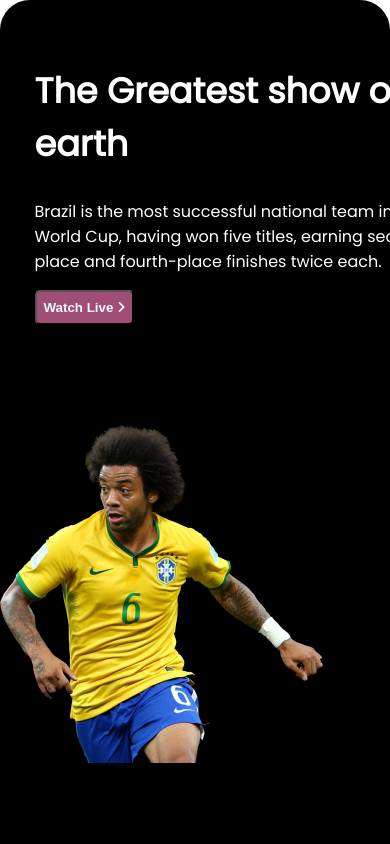
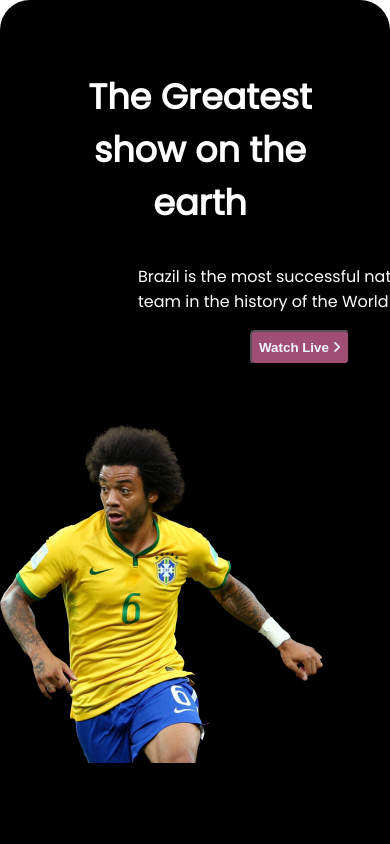
Before and after one commit to Mosharaf12/world-cup-2022, a plain HTML site: page index.html in a window 390 px wide. Shown: the top 844 px of the page. Drawn offline with Linux system fonts and the light colour scheme; a web font is replaced by a local one.

Commit message:
added tag

```diff
--- a/index.html
+++ b/index.html
@@ -22,7 +22,7 @@
             <div class="container">
                 <div class="first-title">
                     <h1>The Greatest show on the earth</h1>
-                    <p>Brazil is the most successful national team in the history of the World Cup, having won five titles, earning second-place, third-place and fourth-place finishes twice each.</p>
+                    <p class="para">Brazil is the most successful national team in the history of the World Cup.!</p>
                         <button class="btn">Watch Live <i class="fa-solid fa-angle-right"></i> </button>
 
                 </div>
--- a/style.css
+++ b/style.css
@@ -20,9 +20,15 @@ body{
 
 }
 .first-title h1{
+    text-align: center;
     font-size: 35px;
     font-weight: 700;
+    padding-right:200px;
+    margin: 35px;
 
+}
+.para{
+    width: 60%;
 }
 .banner-image{
     width: 600px;
@@ -139,9 +145,8 @@ hr{
 /* media queary */
 
 @media only screen and (max-width:550px) {
-    .container {
+    .container, .first-title {
         grid-template-columns: repeat(1,1fr);
-        display: grid;
         justify-items: center;
         width: auto;
 
```
